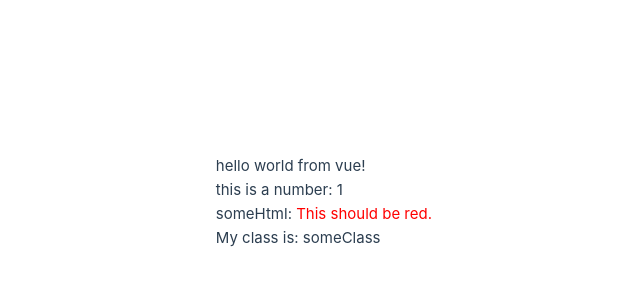
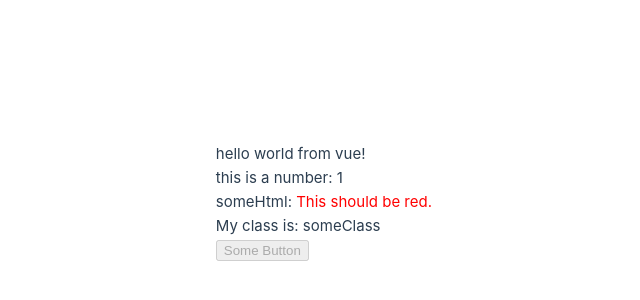
Before and after one commit to icarodredd/vuejs, a Vue app in the folder first-contact/: page / in a window 1280 px wide. Shown: the part 198-498 px from the top of the page, without its empty margins (185-825 px from the left). Built offline with nearby package versions, Linux system fonts and the light colour scheme.

Commit message:
boolean attr

```diff
--- a/first-contact/src/App.vue
+++ b/first-contact/src/App.vue
@@ -2,6 +2,7 @@
 const one = 1
 const someHtml = "<span style='color: red'>This should be red.</span>"
 const someClass = 'someClass'
+const buttonIsDisabled = true
 </script>
 
 <template>
@@ -10,6 +11,7 @@ const someClass = 'someClass'
     <p>this is a number: {{ one }}</p>
     <p>someHtml: <span v-html="someHtml"></span></p>
     <p :class="someClass">My class is: {{ someClass }}</p>
+    <button :disabled="buttonIsDisabled">Some Button</button>
   </main>
 </template>
 
```
